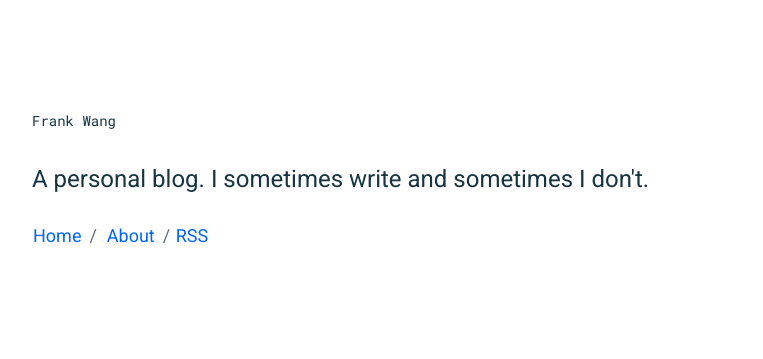
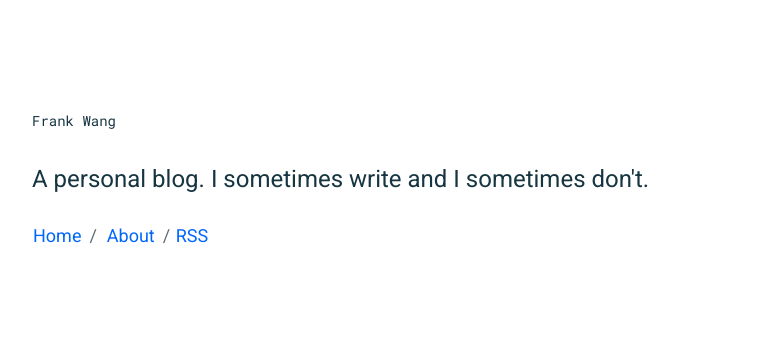
Before and after one commit to frankwang95/frankwang95.github.io, a Jekyll site: the page built from index.html, in a window 1280 px wide. Shown: the top 359 px of the page, without its empty margins (258-1021 px from the left). Built offline with Jekyll 4.4.1, drawn with Linux system fonts in a browser that asks for light colours.

Commit message:
Fixing orphan in new subtitle

```diff
--- a/_config.yml
+++ b/_config.yml
@@ -1,7 +1,7 @@
 # Site settings
 title: "Frank Wang"
 description: >
-  A personal blog. I sometimes write and sometimes I don't.
+  A personal blog. I sometimes write and I sometimes don't.
 
 author: Frank Wang
 email: frankwang95@gmail.com
```
